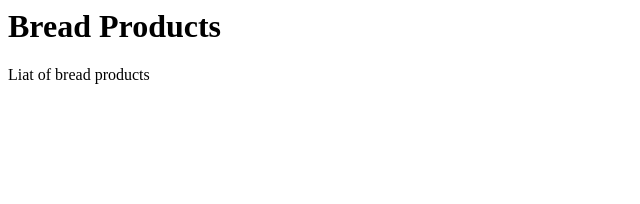
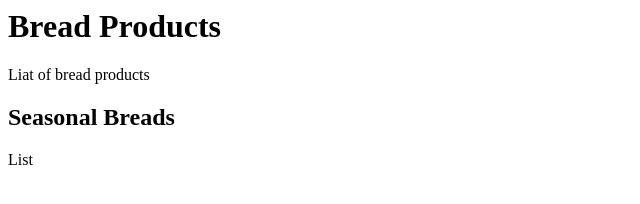
Before and after one commit to ashanrupasinghe/com.bread.demo, a plain HTML site: page index.html in a window 1280 px wide. Shown: the whole page, without its empty margins (0-640 px from the left). Drawn offline with Linux system fonts and the light colour scheme.

Commit message:
add seasonal breads

```diff
--- a/index.html
+++ b/index.html
@@ -4,5 +4,9 @@
 <h1>Bread Products</h1>
 
 <p>Liat of bread products</p>
+
+<h2>Seasonal Breads</h2>
+
+<p>List</p>
 </body>
 </html>
```
